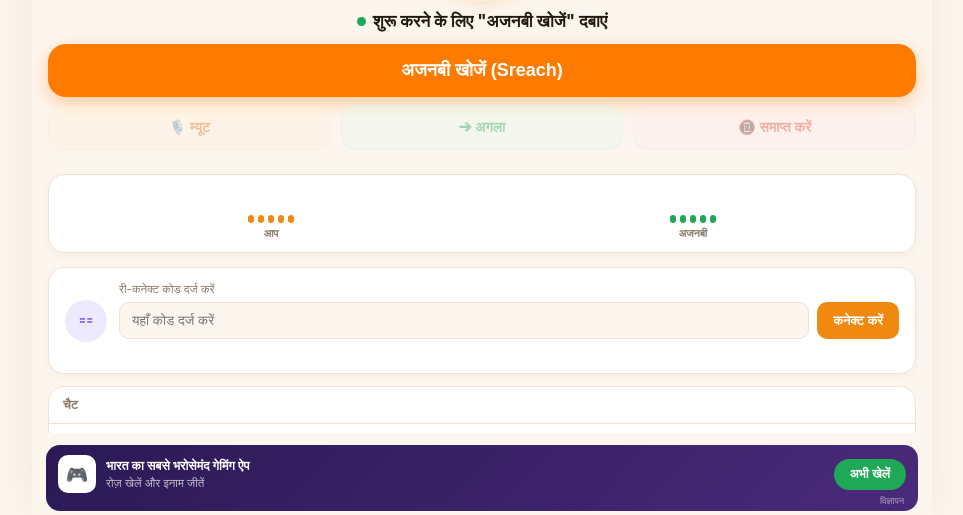
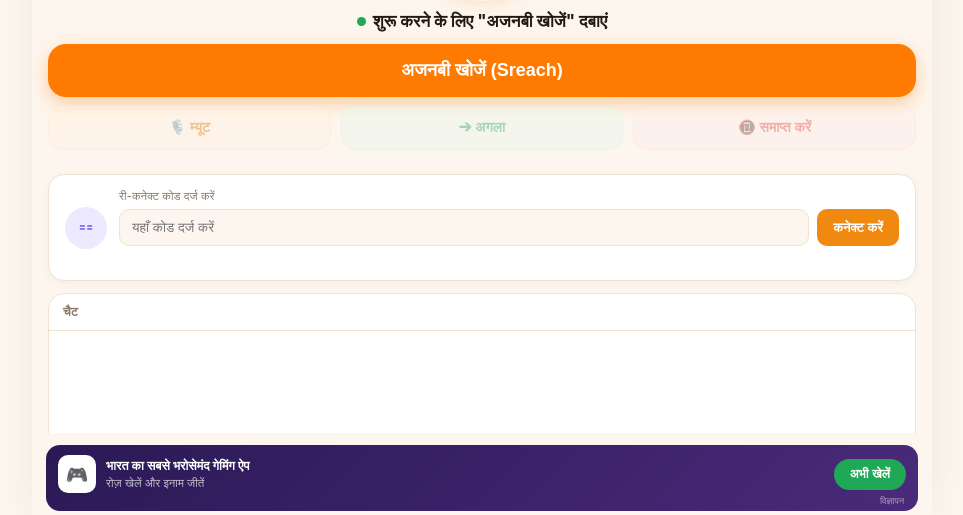
Before and after one commit to rkmehra331996/randomtalk, a website: page public/index.html in a window 1280 px wide. Shown: the part 285-800 px from the top of the page, without its empty margins (158-1121 px from the left). Drawn offline with nearby package versions, Linux system fonts and the light colour scheme; no server answers.

Commit message:
Hide audio visualizer card by default

```diff
--- a/public/index.html
+++ b/public/index.html
@@ -857,7 +857,7 @@
 
 
     <!-- ---- Audio visualizer ---- -->
-    <div class="card viz-card">
+    <div class="card viz-card" style="display:none;">
       <div class="viz-col">
         <div class="visualizer you" id="vizYou">
           <div class="bar"></div><div class="bar"></div><div class="bar"></div><div class="bar"></div><div class="bar"></div>
```
